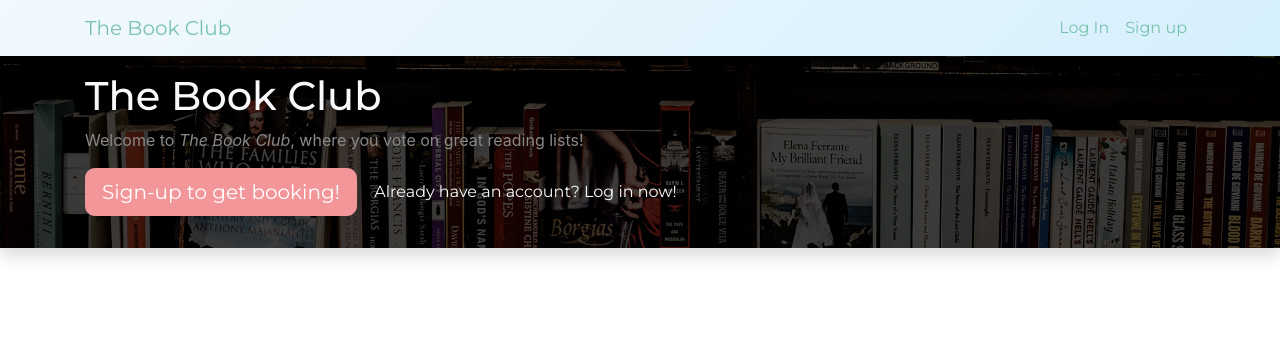
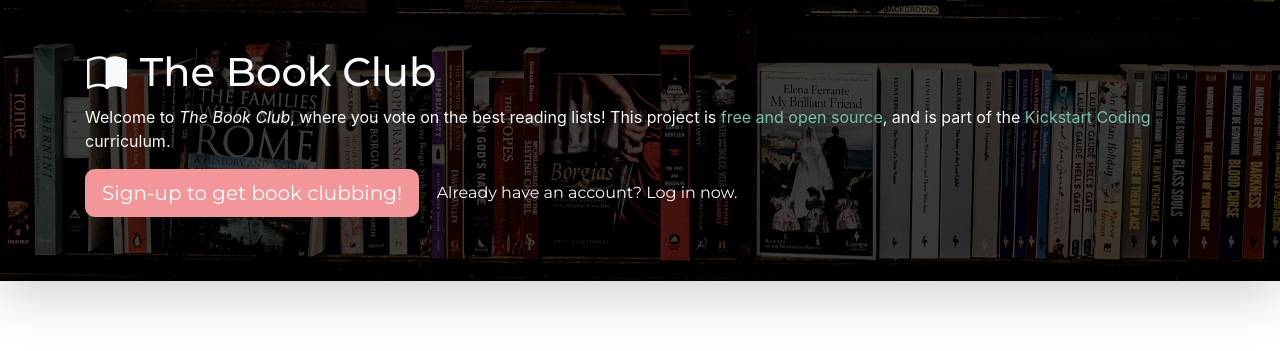
Before and after one commit to kickstartcoding/thebookclub, a Django app: template apps/core/templates/pages/details.html in a window 1280 px wide. Shown: the top 351 px of the page. Run offline with Django 3.2, Linux system fonts and the light colour scheme; the template is opened without the code that fills it, so the values that code supplies are empty; parts of the project's set-up code (start-up, migrations or seed data) failed here and were passed over; some libraries are stand-ins or nearby versions.

Commit message:
Adding icon, gitignore, tweaks

```diff
--- a/apps/accounts/models.py
+++ b/apps/accounts/models.py
@@ -4,7 +4,7 @@ from django.db import models
 from django.contrib.auth.models import AbstractUser
 
 # Custom User class which extends built-in User. Presently, just adds a "bio"
-# and a gravatar method. Feel free to add your own new fields here!
+# and a gravatar method.
 
 class User(AbstractUser):
 
--- a/apps/accounts/templates/accounts/edit_profile.html
+++ b/apps/accounts/templates/accounts/edit_profile.html
@@ -15,7 +15,7 @@
         <form class="form-signin" method="POST">
             {% csrf_token %}
             {% bootstrap_form form %}
-            <button class="btn btn-lg btn-succesa btn-block text-uppercase">Save</button>
+            <button class="btn btn-lg btn-success btn-block text-uppercase">Save</button>
         </form>
     </div>
 </div>
--- a/apps/core/static/css/custom.css
+++ b/apps/core/static/css/custom.css
@@ -1,11 +1,14 @@
 /* Custom CSS goes here */
-
-.navbar {
-    background: linear-gradient(135deg, #f2f9fe 0%, #d6f0fd 100%);
+.card-user {
+    max-width: 80px;
 }
 
-.card-user {
-    max-width: 80px;
+.bi {
+    /* Style Boostrap icons a bit better */
+    display: inline-block;
+    margin-bottom: 3px;
+    margin-right: 2px;
+    margin-left: 2px;
 }
 
 .navbar-avatar {
@@ -14,6 +17,9 @@
     margin-bottom: -10px;
 }
 
+.navbar {
+    background: url('../img/books_bg_2.jpg') no-repeat 50% 50%;
+}
 
 .hero-unit {
     background: url('../img/books_bg_2.jpg') no-repeat;
--- a/apps/core/templates/base.html
+++ b/apps/core/templates/base.html
@@ -11,8 +11,9 @@
         {% endblock title %}
     </title>
     <meta name="viewport" content="width=device-width, initial-scale=1.0">
-    <meta name="description" content="">
-    <meta name="author" content="">
+    <link rel="shortcut icon" href="{% static 'img/icon.png' %}"/>
+    <meta name="description" content="{% block meta_description %}The Book Club{% endblock %}">
+    <meta name="author" content="Kickstart Coding">
 
     <link href="https://stackpath.bootstrapcdn.com/bootswatch/4.4.1/minty/bootstrap.min.css" rel="stylesheet" integrity="sha384-4HfFay3AYJnEmbgRzxYWJk/Ka5jIimhB/Fssk7NGT9Tj3rkEChpSxLK0btOGzf2I" crossorigin="anonymous">
     <link href="{% static 'css/signinform.css' %}" rel="stylesheet">
@@ -22,64 +23,12 @@
 
 <body>
 
-<nav class="navbar navbar-expand-md shadow-sm">
-    <div class="container">
-        <a class="navbar-brand" href="/">The Book Club</a>
-
-        <button class="navbar-toggler navbar-toggler-right" type="button" data-toggle="collapse" data-target="#navbarSupportedContent" aria-controls="navbarSupportedContent" aria-expanded="false" aria-label="Toggle navigation">
-            <span class="navbar-toggler-icon">
-                ☰
-            </span>
-        </button>
-
-        <div class="collapse navbar-collapse" id="navbarSupportedContent">
-            <ul class="navbar-nav mr-auto">
-                {% if request.user.is_authenticated %}
-                    <li class="nav-item ml-5">
-                        <a href="/list/create/" class="btn btn-primary">
-                            + Create Book List
-                        </a>
-                    </li>
-                {% endif %}
-            </ul>
-            <ul class="navbar-nav ml-auto">
-
-                {% if request.user.is_authenticated %}
-                    <li class="nav-item">
-                        <a class="nav-link" href="{% url 'logout' %}" >Sign Out</a>
-                    </li>
-                    <li class="nav-item">
-                        <a class="nav-link" href="{% url 'view_profile' request.user %}" >
-                            {{ request.user }}
-                            <img src="{{ user.gravatar }}" class="navbar-avatar" />
-                        </a>
-                    </li>
-                {% else %}
-                    <li class="nav-item">
-                        <a class="nav-link" href="{% url 'login' %}">Log In</a>
-                    </li>
-                    <li class="nav-item">
-                        <a class="nav-link" href="{% url 'signup' %}">Sign up</a>
-                    </li>
-                {% endif %}
-            </ul>
-
-        </div>
-    </nav>
-</div>
 
 {# Only show this if 1) user is logged out, and 2) we're not on a page with a form #}
 {% if not request.user.is_authenticated and not form %}
-    <div class="mb-5 pt-3 pb-3 shadow hero-unit">
-        <div class="container">
-            <h1 class="text-light">The Book Club</h1>
-            <p>Welcome to <em>The Book Club</em>, where you vote on great reading lists!</p>
-            <p>
-                <a class="btn btn-lg btn-secondary" href="{% url 'signup' %}">Sign-up to get booking!</a>
-                <a class="btn btn-link text-light" href="{% url 'login' %}">Already have an account? Log in now!</a>
-            </p>
-        </div>
-    </div>
+    {% include "snippets/hero.html" %}
+{% else %}
+    {% include "snippets/navbar.html" %}
 {% endif %}
 
 {% block main %}
--- /dev/null
+++ b/apps/core/templates/snippets/hero.html
@@ -0,0 +1,20 @@
+<div class="hero-unit mb-5 pt-5 pb-5 shadow-lg">
+    <div class="container">
+        <h1 class="text-light">
+            {% include "snippets/icons/book2.svg" %}
+            The Book Club
+        </h1>
+        <p class="text-light">
+            Welcome to <em>The Book Club</em>, where you vote on the best
+            reading lists! This project is <a target="_blank"
+            href="http://github.com/kickstartcoding/thebookclub/">free and open
+            source</a>, and is part of the <a target="_blank"
+            href="https://kickstartcoding.com/">Kickstart Coding</a>
+            curriculum.
+        </p>
+        <p>
+            <a class="btn btn-lg btn-secondary" href="{% url 'signup' %}">Sign-up to get book clubbing!</a>
+            <a class="btn btn-link text-light" href="{% url 'login' %}">Already have an account? Log in now.</a>
+        </p>
+    </div>
+</div>
```
Also changed, not shown: apps/core/helpers.py (+23 -8 lines), apps/core/models.py (+5 -5 lines), apps/core/templates/snippets/navbar.html (added, +47 -0 lines), apps/core/static/img/icon.png (added), apps/core/templates/snippets/icons/book.svg (added), apps/core/templates/snippets/icons/book2.svg (added), apps/core/templates/snippets/icons/plus.svg (added), bookclub/db.sqlite3, 3 other files.
